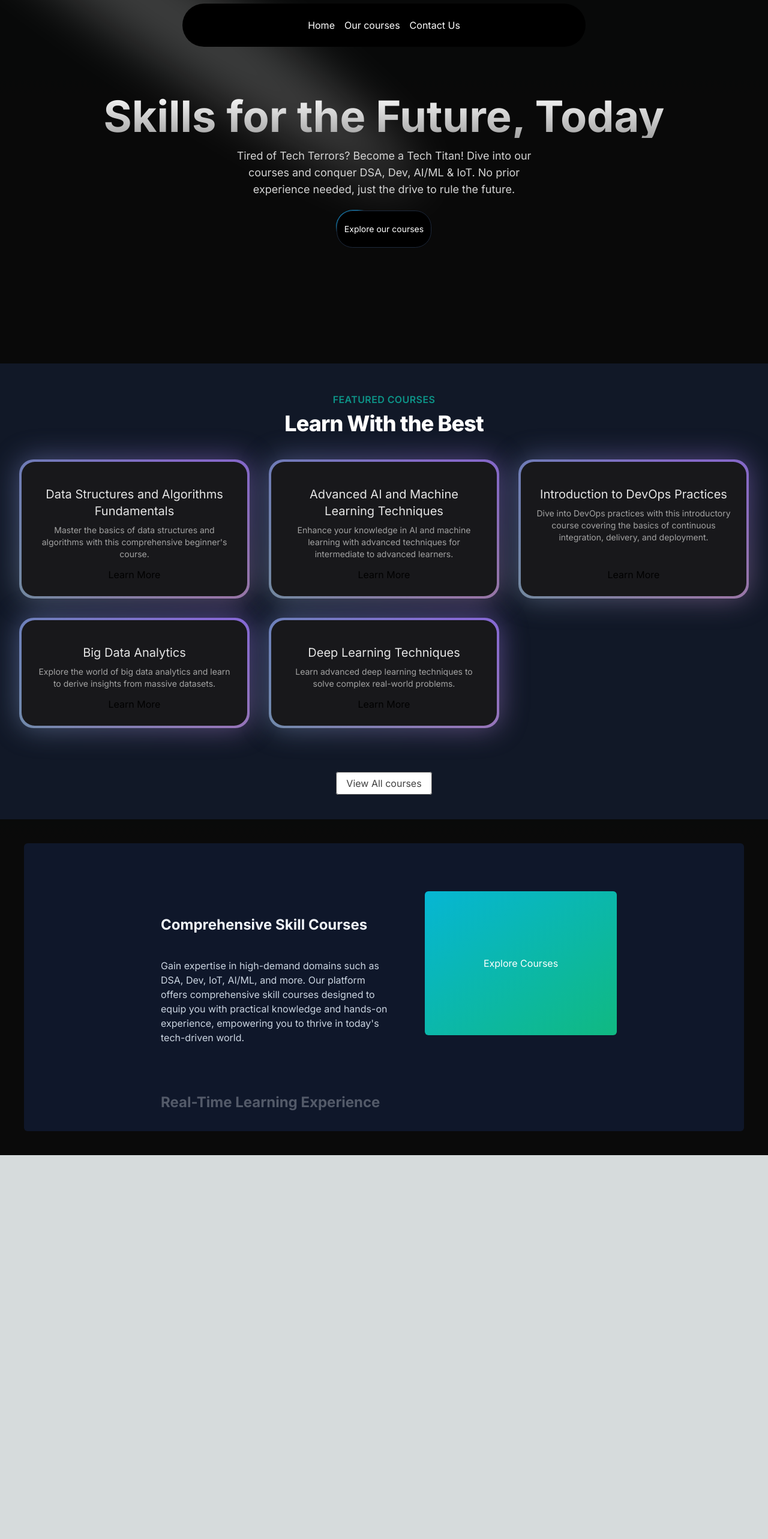
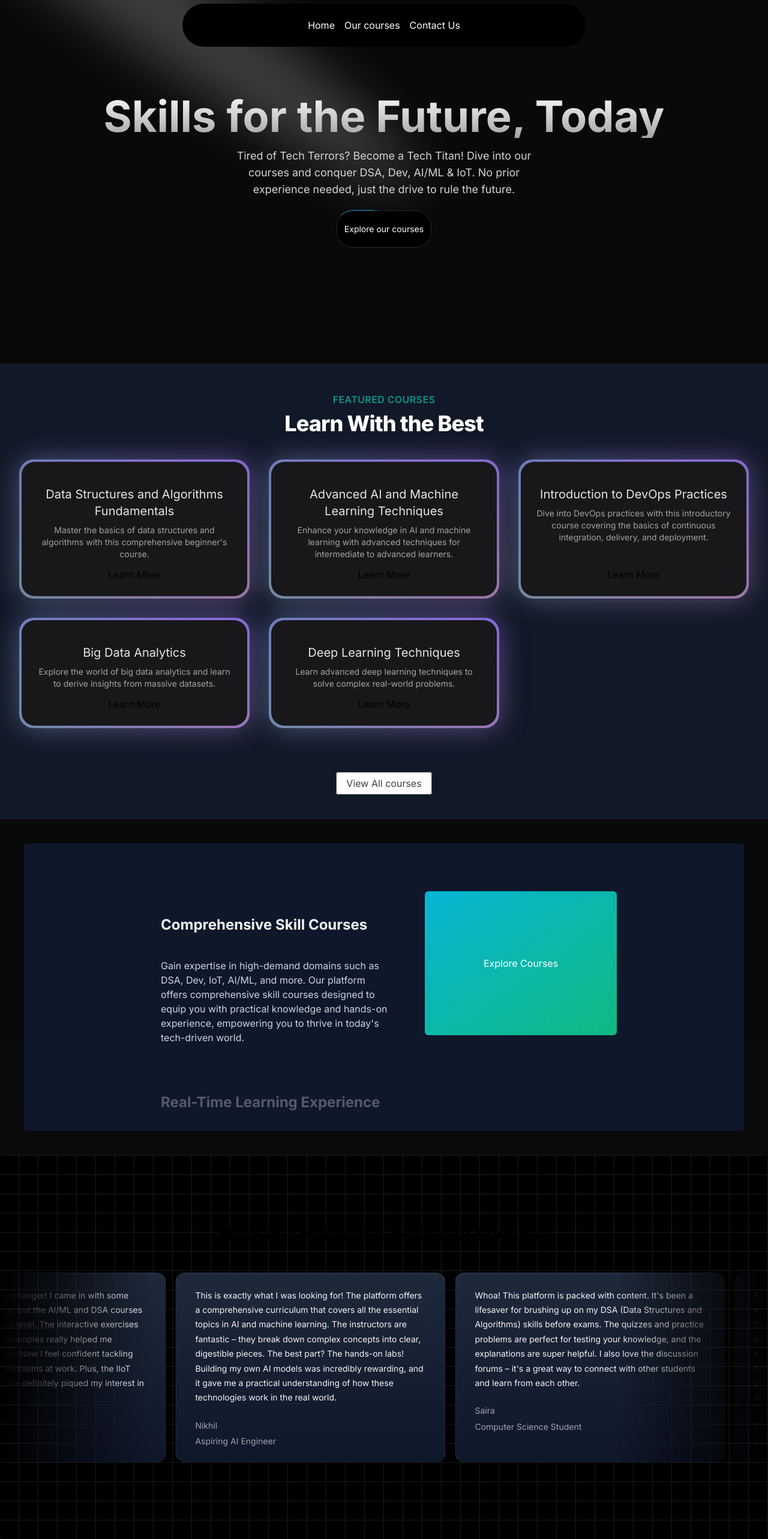
Before and after one commit to divyansharma001/CypherCraft, a Next.js app: page / in a window 1280 px wide. Shown: the part 34-2600 px from the top of the page at 60% size. Before the commit the page ends 1960 px from the top, so only its background shows below. Built offline with nearby package versions, Linux system fonts and the light colour scheme.

Commit message:
Ratings-section

```diff
--- a/package.json
+++ b/package.json
@@ -11,6 +11,7 @@
   "dependencies": {
     "clsx": "^2.1.0",
     "framer-motion": "^11.0.24",
+    "mini-svg-data-uri": "^1.4.4",
     "next": "14.1.4",
     "react": "^18",
     "react-dom": "^18",
--- a/src/app/page.tsx
+++ b/src/app/page.tsx
@@ -1,14 +1,17 @@
 import FeaturedCourses from "@/components/FeaturedCourses";
 import HeroSection from "@/components/HeroSection";
+import { Ratings } from "@/components/Ratings";
 import { StickyScrollRevealDemo } from "@/components/StickyCard";
+import { InfiniteMovingCards } from "@/components/ui/infinite-moving-cards";
 import Image from "next/image";
 
 export default function Home() {
   return (
-    <main className=" min-h-screen bg-black/[0.96] antialiased bg-grid-white/[0.2] ">
+    <main className=" min-h-screen bg-black/[0.96] antialiased  ">
       <HeroSection/>
       <FeaturedCourses/>
       <StickyScrollRevealDemo/>
+      <Ratings/>
     </main>
   );
 }
--- /dev/null
+++ b/src/components/Ratings.tsx
@@ -0,0 +1,49 @@
+"use client";
+
+import React, { useEffect, useState } from "react";
+import { InfiniteMovingCards } from "./ui/infinite-moving-cards";
+
+export function Ratings() {
+  return (
+    <div className="h-[40rem] rounded-md flex flex-col antialiased bg-white dark:bg-black dark:bg-grid-white/[0.1] items-center justify-center relative overflow-hidden">
+      <h2 className="text-3xl font-bold text-center mb-8 z-10">Hear our Harmony: Voices of success</h2>
+      <InfiniteMovingCards
+        items={testimonials}
+        direction="left"
+        speed="slow"
+      />
+    </div>
+  );
+}
+
+const testimonials = [
+  {
+    quote:
+      "This platform is a game-changer! I came in with some basic Python knowledge, but the AI/ML and DSA courses took my skills to the next level. The interactive exercises and real-world project examples really helped me understand the concepts. Now I feel confident tackling complex data analysis problems at work. Plus, the IIoT section was a great intro – definitely piqued my interest in this growing field!",
+    name: "Sarah",
+    title: "Data Analyst",
+  },
+  {
+    quote:
+    "This is exactly what I was looking for! The platform offers a comprehensive curriculum that covers all the essential topics in AI and machine learning. The instructors are fantastic – they break down complex concepts into clear, digestible pieces. The best part? The hands-on labs! Building my own AI models was incredibly rewarding, and it gave me a practical understanding of how these technologies work in the real world.",
+    name: "Nikhil",
+    title: "Aspiring AI Engineer",
+  },
+  {
+    quote: "Whoa! This platform is packed with content. It's been a lifesaver for brushing up on my DSA (Data Structures and Algorithms) skills before exams. The quizzes and practice problems are perfect for testing your knowledge, and the explanations are super helpful. I also love the discussion forums – it's a great way to connect with other students and learn from each other.",
+    name: "Saira",
+    title: "Computer Science Student",
+  },
+  {
+    quote:
+    "Finally, an edtech platform that gets IIoT (Industrial Internet of Things)! The courses provide a solid foundation in the core concepts and technologies. I particularly enjoyed the simulations – they allowed me to experiment with connecting devices and setting up data flows in a safe, virtual environment. Now I feel more prepared to delve deeper into the world of smart factories and connected machines.",
+    name: "Emily",
+    title: "Robotics Enthusiast",
+  },
+  {
+    quote:
+    "This platform is a goldmine for educators!  I'm incorporating the AI/ML lessons into my computer science curriculum, and the students are loving it. The platform is engaging and interactive, and it sparks their curiosity about these cutting-edge technologies. The teacher resources are also fantastic – they provide lesson plans, activities, and assessments that make integrating AI/ML into the classroom a breeze.",
+    name: "Zara",
+    title: "Teacher",
+  },
+];
--- /dev/null
+++ b/src/components/ui/infinite-moving-cards.tsx
@@ -0,0 +1,121 @@
+"use client";
+
+import { cn } from "@/utils/cn";
+import React, { useEffect, useState } from "react";
+
+export const InfiniteMovingCards = ({
+  items,
+  direction = "left",
+  speed = "fast",
+  pauseOnHover = true,
+  className,
+}: {
+  items: {
+    quote: string;
+    name: string;
+    title: string;
+  }[];
+  direction?: "left" | "right";
+  speed?: "fast" | "normal" | "slow";
+  pauseOnHover?: boolean;
+  className?: string;
+}) => {
+  const containerRef = React.useRef<HTMLDivElement>(null);
+  const scrollerRef = React.useRef<HTMLUListElement>(null);
+
+  useEffect(() => {
+    addAnimation();
+  }, []);
+  const [start, setStart] = useState(false);
+  function addAnimation() {
+    if (containerRef.current && scrollerRef.current) {
+      const scrollerContent = Array.from(scrollerRef.current.children);
+
+      scrollerContent.forEach((item) => {
+        const duplicatedItem = item.cloneNode(true);
+        if (scrollerRef.current) {
+          scrollerRef.current.appendChild(duplicatedItem);
+        }
+      });
+
+      getDirection();
+      getSpeed();
+      setStart(true);
+    }
+  }
+  const getDirection = () => {
+    if (containerRef.current) {
+      if (direction === "left") {
+        containerRef.current.style.setProperty(
+          "--animation-direction",
+          "forwards"
+        );
+      } else {
+        containerRef.current.style.setProperty(
+          "--animation-direction",
+          "reverse"
+        );
+      }
+    }
+  };
+  const getSpeed = () => {
+    if (containerRef.current) {
+      if (speed === "fast") {
+        containerRef.current.style.setProperty("--animation-duration", "20s");
+      } else if (speed === "normal") {
+        containerRef.current.style.setProperty("--animation-duration", "40s");
+      } else {
+        containerRef.current.style.setProperty("--animation-duration", "80s");
+      }
+    }
+  };
+  return (
+    <div
+      ref={containerRef}
+      className={cn(
+        "scroller relative z-20  max-w-7xl overflow-hidden  [mask-image:linear-gradient(to_right,transparent,white_20%,white_80%,transparent)]",
+        className
+      )}
+    >
+      <ul
+        ref={scrollerRef}
+        className={cn(
+          " flex min-w-full shrink-0 gap-4 py-4 w-max flex-nowrap",
+          start && "animate-scroll ",
+          pauseOnHover && "hover:[animation-play-state:paused]"
+        )}
+      >
+        {items.map((item, idx) => (
+          <li
+            className="w-[350px] max-w-full relative rounded-2xl border border-b-0 flex-shrink-0 border-slate-700 px-8 py-6 md:w-[450px]"
+            style={{
+              background:
+                "linear-gradient(180deg, var(--slate-800), var(--slate-900)",
+            }}
+            key={item.name}
+          >
+            <blockquote>
+              <div
+                aria-hidden="true"
+                className="user-select-none -z-1 pointer-events-none absolute -left-0.5 -top-0.5 h-[calc(100%_+_4px)] w-[calc(100%_+_4px)]"
+              ></div>
+              <span className=" relative z-20 text-sm leading-[1.6] text-gray-100 font-normal">
+                {item.quote}
+              </span>
+              <div className="relative z-20 mt-6 flex flex-row items-center">
+                <span className="flex flex-col gap-1">
+                  <span className=" text-sm leading-[1.6] text-gray-400 font-normal">
+                    {item.name}
+                  </span>
+                  <span className=" text-sm leading-[1.6] text-gray-400 font-normal">
+                    {item.title}
+                  </span>
+                </span>
+              </div>
+            </blockquote>
+          </li>
+        ))}
+      </ul>
+    </div>
+  );
+};
--- a/tailwind.config.ts
+++ b/tailwind.config.ts
@@ -5,6 +5,10 @@ const colors = require("tailwindcss/colors");
 const {
   default: flattenColorPalette,
 } = require("tailwindcss/lib/util/flattenColorPalette");
+
+
+const svgToDataUri = require("mini-svg-data-uri");
+
 
 
 const config: Config = {
@@ -17,9 +21,16 @@ const config: Config = {
   theme: {
     extend: {
       animation:{
+        scroll:
+        "scroll var(--animation-duration, 40s) var(--animation-direction, forwards) linear infinite",
         spotlight: "spotlight 2s ease .75s 1 forwards",
       },
       keyframes: {
+        scroll: {
+          to: {
+            transform: "translate(calc(-50% - 0.5rem))",
+          },
+        },
         spotlight: {
           "0%": {
             opacity: '0',
@@ -38,7 +49,30 @@ const config: Config = {
       },
     },
   },
-  plugins: [addVariablesForColors,],
+  plugins: [addVariablesForColors,
+    function ({ matchUtilities, theme }: any) {
+      matchUtilities(
+        {
+          "bg-grid": (value: any) => ({
+            backgroundImage: `url("${svgToDataUri(
+              `<svg xmlns="http://www.w3.org/2000/svg" viewBox="0 0 32 32" width="32" height="32" fill="none" stroke="${value}"><path d="M0 .5H31.5V32"/></svg>`
+            )}")`,
+          }),
+          "bg-grid-small": (value: any) => ({
+            backgroundImage: `url("${svgToDataUri(
+              `<svg xmlns="http://www.w3.org/2000/svg" viewBox="0 0 32 32" width="8" height="8" fill="none" stroke="${value}"><path d="M0 .5H31.5V32"/></svg>`
+            )}")`,
+          }),
+          "bg-dot": (value: any) => ({
+            backgroundImage: `url("${svgToDataUri(
+              `<svg xmlns="http://www.w3.org/2000/svg" viewBox="0 0 32 32" width="16" height="16" fill="none"><circle fill="${value}" id="pattern-circle" cx="10" cy="10" r="1.6257413380501518"></circle></svg>`
+            )}")`,
+          }),
+        },
+        { values: flattenColorPalette(theme("backgroundColor")), type: "color" }
+      );
+    },
+  ],
 
 };
 
```
Also changed, not shown: 1 other file (tests, documents, lock files or other folders).
